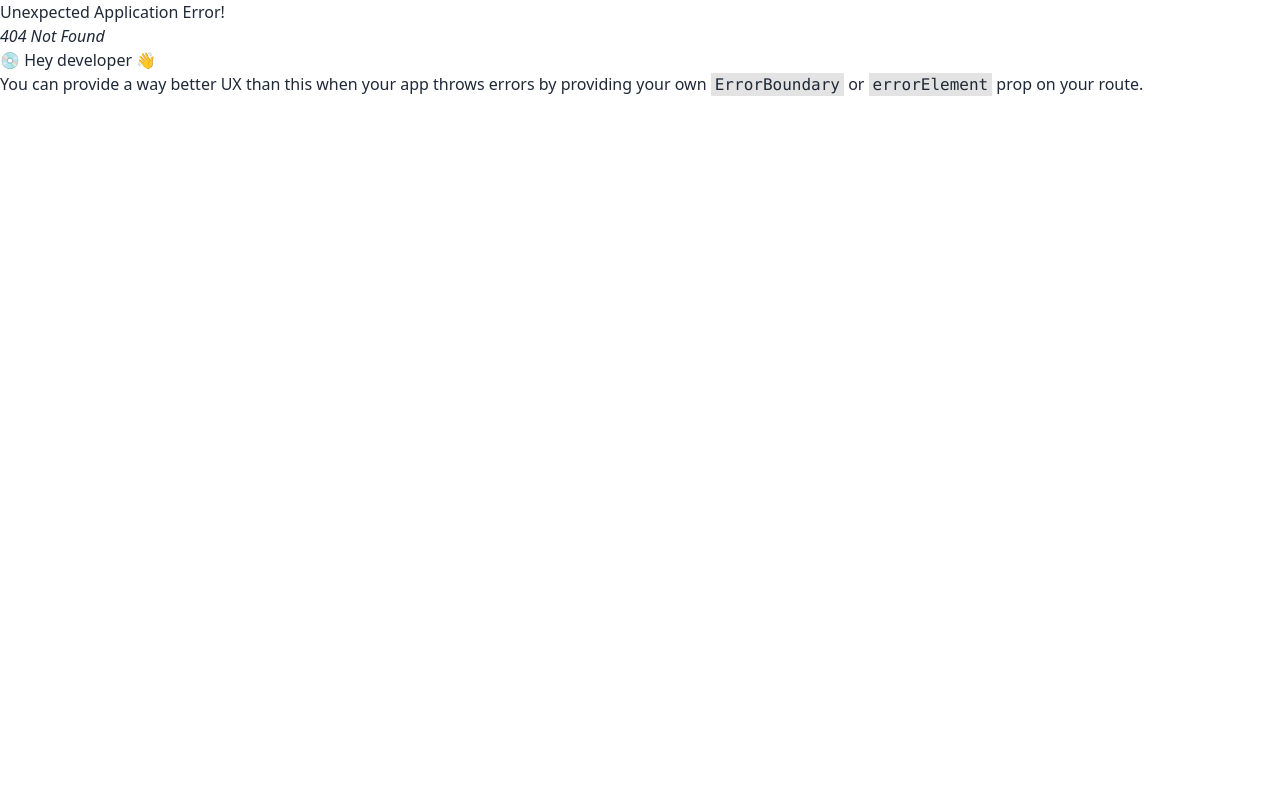
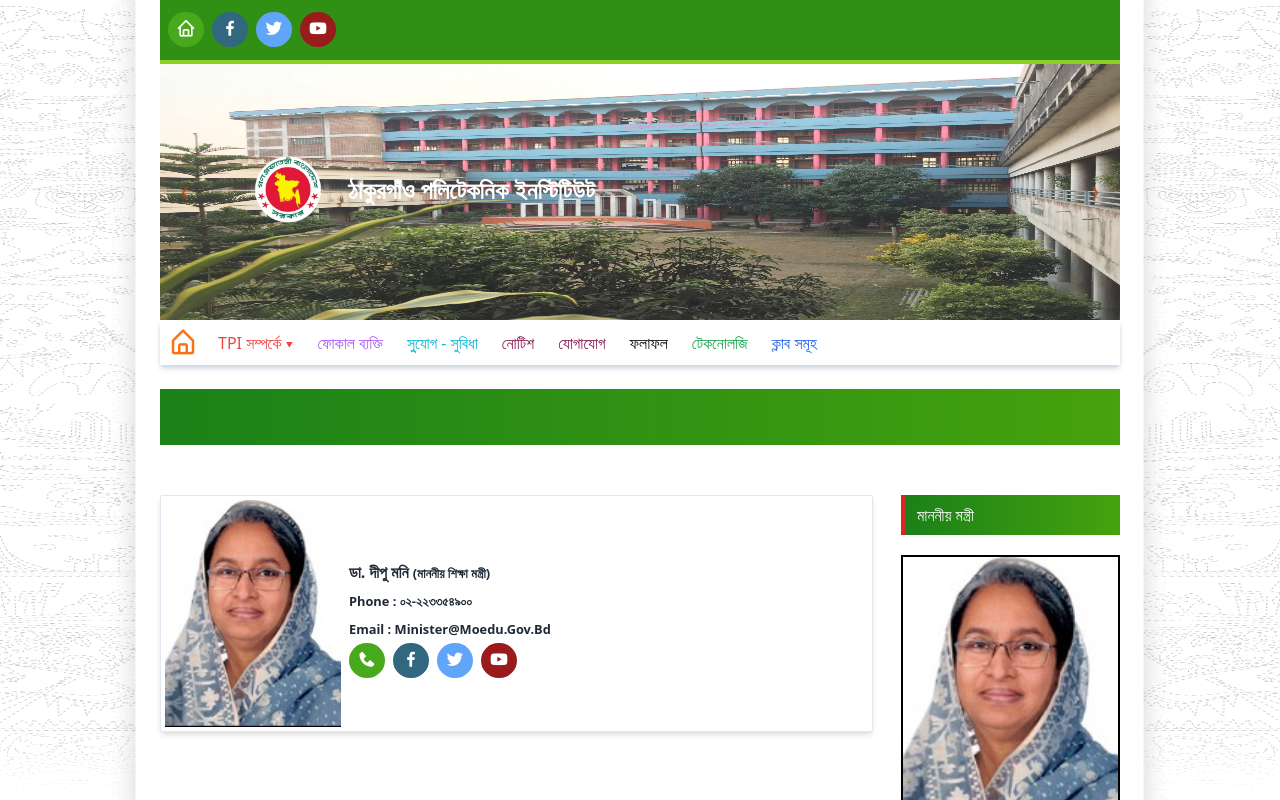
Before and after one commit to tpicpc/Thakurgaon-Polytechnic-Institute, a React (Vite) app: page /Dipumoni in a window 1280 px wide. Before the commit this address had no page. Shown: the top 800 px of the page. Built offline with nearby package versions, Linux system fonts and the light colour scheme.

Commit message:
change the path od OurVision

```diff
--- a/src/Body/Sidebar/MejorPerson.jsx
+++ b/src/Body/Sidebar/MejorPerson.jsx
@@ -3,24 +3,30 @@ import eduMenester2 from "../../../public/img/মাননীয় উপমন্
 import eduMenester3 from "../../../public/img/সচিব.jpg"
 import eduMenester4 from "../../../public/img/maksudur.jpg"
 import eduMenester5 from "../../../public/img/sonjoy_bonik.jpg"
+import { Link } from "react-router-dom"
 
 export default function MejorPerson() {
   return (
     <div>
-      <MejorP rank="মাননীয় মন্ত্রী" names="ডা. দীপু মনি ," title="এম.পি" img={eduMenester1}></MejorP>
+      <MejorP rank="মাননীয় মন্ত্রী" names="ডা. দীপু মনি ," title="এম.পি" img={eduMenester1} link="/Dipumoni"></MejorP>
+
       <MejorP rank="মাননীয় উপমন্ত্রী" names="মহিবুল হাসান চৌধুরী ," title="এম.পি" img={eduMenester2}></MejorP>
+
       <MejorP rank="সচিব" names="মোঃ কামাল হোসেন ," title="এম.পি" img={eduMenester3}></MejorP>
+
       <MejorP rank="অধ্যক্ষ" names="ইঞ্জি. মোঃ মাকসুদুর রহমান" img={eduMenester4}></MejorP>
-      <MejorP rank="তথ্য কর্মকর্তা ও অভিযোগ সমাধান কর্মকর্তা" names="ইঞ্জি. সঞ্জয় বণিক" img={eduMenester5}></MejorP>
+
+      <MejorP rank="তথ্য কর্মকর্তা ও অভিযোগ সমাধান কর্মকর্তা" names="ইঞ্জি. সঞ্জয় বণি"  img={eduMenester5}></MejorP>
     </div>
   )
 }
-function MejorP({rank,names,title,img}){
+function MejorP({rank,names,title,img,link}){
   return(
     <div className="w-full">
       <h2 className="bg-gradient-to-r from-[#1B8119] to-[#46A20D] mb-5 py-2 text-white border-l-[4px] border-red-600 pl-3">{rank}</h2>
       <img className="w-full flex border-2 border-black" src={img} alt="img" />
       <h2 className="text-center text-xl font-semibold py-3">{names}  <span className="text-sm font-semibold">{title}</span></h2>
+      <Link to={link} className="block w-full mb-2 text-center rounded-sm py-2 bg-green-600 text-white hover:bg-green-700">যোগাযোগ</Link>
     </div>
   )
 }
--- /dev/null
+++ b/src/Body/Sidebar/MejorPersonContact/Dipumoni.jsx
@@ -0,0 +1,27 @@
+import { Link } from "react-router-dom"
+import eduMenester1 from "../../../../public/img/Dipu moni.jpg"
+
+export default function Dipumoni() {
+  return (
+    <>
+        <div className=" border-[1px] shadow-md rounded-sm border-slate-200 p-1 w-full md:flex gap-2 items-center ">
+            <aside className=" md:w-44 w-full mb-5 md:mb-0">
+                <img className=" w-full" src={eduMenester1} alt="" />
+            </aside>
+            <div className=" flex flex-col gap-2">
+                <p className=" text-xs "> </p>
+                <h2 className="font-semibold">ডা. দীপু মনি  <small className=" font-semibold">(মাননীয় শিক্ষা মন্ত্রী)</small></h2>
+                <small className=" font-semibold capitalize">phone : ০২-২২৩৩৫৪৯০০</small>
+                <small className=" font-semibold capitalize"> email : minister@moedu.gov.bd </small>
+                <ul className="flex gap-2 items-center text-xl font-bold text-white">
+                    <li><Link className="px-2 py-1 rounded-full bg-[#49A91D] hover:opacity-70" to={"/"}><i className='bx bxs-phone'></i></Link></li>
+                    <li><a target=" _blank" className="px-2 py-1 rounded-full bg-[#326780] hover:opacity-70" href="https://www.facebook.com/TPIBD"> <i className='bx bxl-facebook' ></i></a></li>
+                    <li><a target=" _blank" className="px-2 py-1 rounded-full bg-blue-400 hover:opacity-70" href="https://twitter.com"> <i className='bx bxl-twitter' ></i></a></li>
+                    <li><a target=" _blank" className="px-2 py-1 rounded-full bg-red-800 hover:opacity-70" href="https://www.youtube.com/watch?v=r-dnObsTLGo"> <i className='bx bxl-youtube' ></i></a></li>
+                </ul>
+            </div>
+
+        </div>
+    </>
+  )
+}
--- a/src/main.jsx
+++ b/src/main.jsx
@@ -35,6 +35,7 @@ import NonTech from './Body/AllCatagory/TeachersAndStaff/NonTech.jsx';
 import Staffes from './Body/AllCatagory/TeachersAndStaff/Staffes.jsx';
 import Clubs from './Layout/Clubs.jsx';
 import TPIatAGlance from './Layout/TPIatAGlance.jsx';
+import Dipumoni from './Body/Sidebar/MejorPersonContact/Dipumoni.jsx';
 
 const router = createBrowserRouter([
   {
@@ -153,6 +154,10 @@ const router = createBrowserRouter([
         path:"/Staffes",
         element: <Staffes></Staffes>
       },
+      {
+        path:"/Dipumoni",
+        element: <Dipumoni></Dipumoni>
+      },
 
     ]
   },
```
